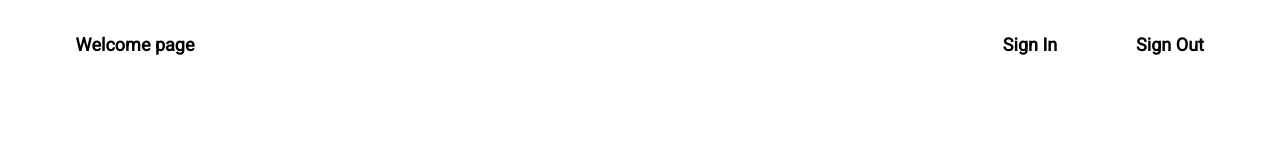
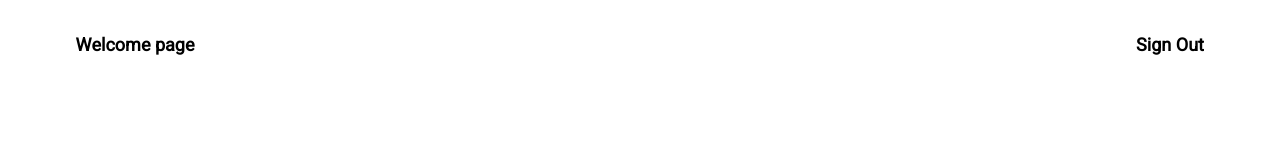
Before and after one commit to ppmarkek/Grafiql-app, a React (Vite) app: page / in a window 1280 px wide. Shown: the top 160 px of the page. Built offline with nearby package versions, Linux system fonts and the light colour scheme.

Commit message:
feat: update snapshots and fix Header

```diff
--- a/src/components/templates/Header/Header.tsx
+++ b/src/components/templates/Header/Header.tsx
@@ -27,9 +27,6 @@ const Header = () => {
       </Grid>
 
       <Grid container item xs={6} justifyContent={'flex-end'} gap={'20px'}>
-        <StyledLink $width={'100px'} to={'/signIn'}>
-          Sign In
-        </StyledLink>
         <StyledLink $width={'100px'} to={'/signOut'}>
           Sign Out
         </StyledLink>
```
Also changed, not shown: 1 other file (tests, documents, lock files or other folders).
